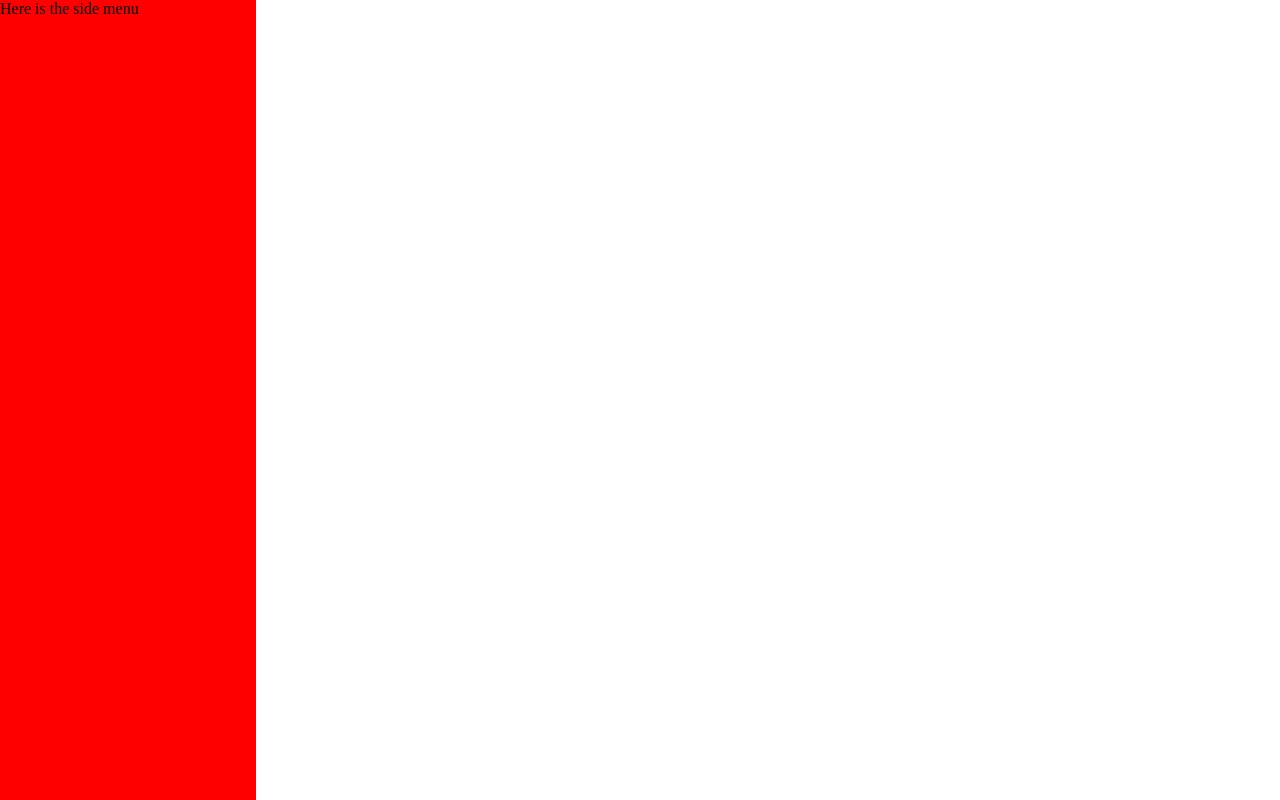
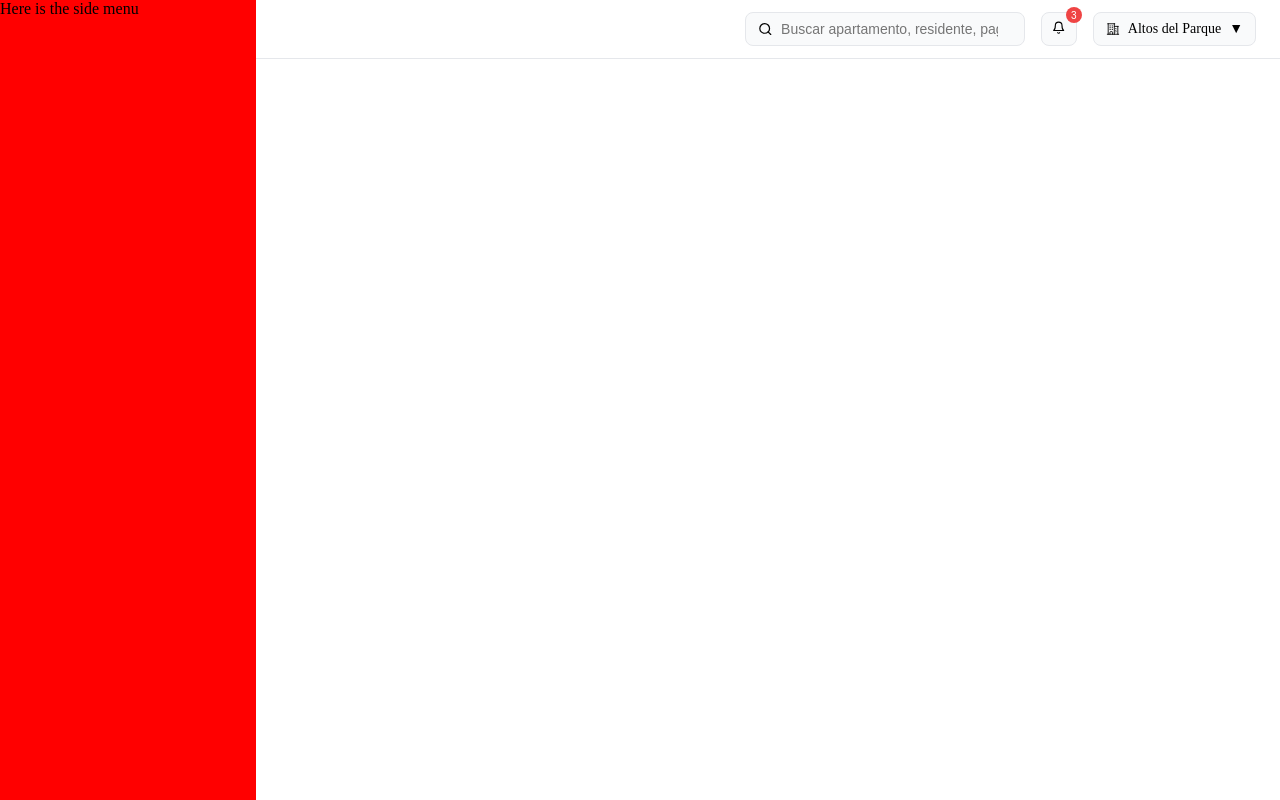
Before and after one commit to StartupName/admin-software, a React (Vite) app: page /dashboard in a window 1280 px wide. Built offline with nearby package versions, Linux system fonts and the light colour scheme.

Commit message:
feat(component-top-navigation): implement top navigation

```diff
--- a/package.json
+++ b/package.json
@@ -12,7 +12,11 @@
   "dependencies": {
     "react": "^19.2.8",
     "react-dom": "^19.2.8",
+<<<<<<< HEAD
     "react-router-dom": "^7.18.3"
+=======
+    "react-icons": "^5.7.0"
+>>>>>>> 881f328 (feat(component-top-navigation): implement top navigation)
   },
   "devDependencies": {
     "@babel/core": "^7.29.7",
--- a/src/modules/dashboard/Dashboard.jsx
+++ b/src/modules/dashboard/Dashboard.jsx
@@ -1,11 +1,12 @@
 import './Dashboard.css'
+import TopNavigationComponent from './components/topNavigationComponent/topNavigationComponent'
 
 function DashBoard() {
-    return (
-        <>
-            Put your components here
-        </>
-    )
+  return (
+    <>
+      <TopNavigationComponent organizationName="Altos del Parque" />
+    </>
+  )
 }
 
 export default DashBoard
--- a/src/modules/dashboard/components/topNavigationComponent/topNavigationComponent.css
+++ b/src/modules/dashboard/components/topNavigationComponent/topNavigationComponent.css
@@ -1 +1,77 @@
-/* Write your css code here */
+.topBar {
+  display: flex;
+  align-items: center;
+  justify-content: flex-end;
+  gap: 16px;
+  padding: 12px 24px;
+  background: #fff;
+  border-bottom: 1px solid #e5e7eb;
+}
+
+.searchBox {
+  display: flex;
+  align-items: center;
+  gap: 8px;
+  background: #f9fafb;
+  border: 1px solid #e5e7eb;
+  border-radius: 8px;
+  padding: 8px 12px;
+  width: 280px;
+}
+
+.searchBox input {
+  border: none;
+  outline: none;
+  background: transparent;
+  width: 100%;
+  font-size: 14px;
+}
+
+.notifBtn {
+  position: relative;
+  background: #f9fafb;
+  border: 1px solid #e5e7eb;
+  border-radius: 8px;
+  padding: 8px 10px;
+  cursor: pointer;
+}
+
+.badge {
+  position: absolute;
+  top: -6px;
+  right: -6px;
+  background: #ef4444;
+  color: white;
+  font-size: 10px;
+  width: 16px;
+  height: 16px;
+  border-radius: 50%;
+  display: flex;
+  align-items: center;
+  justify-content: center;
+}
+
+.orgSelector {
+  display: flex;
+  align-items: center;
+  gap: 8px;
+  background: #f9fafb;
+  border: 1px solid #e5e7eb;
+  border-radius: 8px;
+  padding: 8px 12px;
+  cursor: pointer;
+  font-weight: 500;
+  font-size: 14px;
+}
+
+@media (max-width: 768px) {
+  .topBar {
+    flex-wrap: wrap;
+    gap: 8px;
+  }
+
+  .searchBox {
+    width: 100%;
+    order: 3;
+  }
+}
--- a/src/modules/dashboard/components/topNavigationComponent/topNavigationComponent.jsx
+++ b/src/modules/dashboard/components/topNavigationComponent/topNavigationComponent.jsx
@@ -1 +1,25 @@
-// Write your code here
+import './topNavigationComponent.css'
+import { FiSearch, FiBell } from 'react-icons/fi'
+import { HiOutlineBuildingOffice2 } from 'react-icons/hi2'
+
+export default function TopNavigationComponent({ organizationName = "Altos del Parque" }) {
+  return (
+    <div className="topBar">
+      <div className="searchBox">
+        <FiSearch />
+        <input type="search" placeholder="Buscar apartamento, residente, pago..." />
+      </div>
+
+      <button className="notifBtn" type="button">
+        <FiBell />
+        <span className="badge">3</span>
+      </button>
+
+      <div className="orgSelector">
+        <HiOutlineBuildingOffice2 />
+        <span>{organizationName}</span>
+        <span>▼</span>
+      </div>
+    </div>
+  )
+}
```
Also changed, not shown: 1 other file (tests, documents, lock files or other folders).
